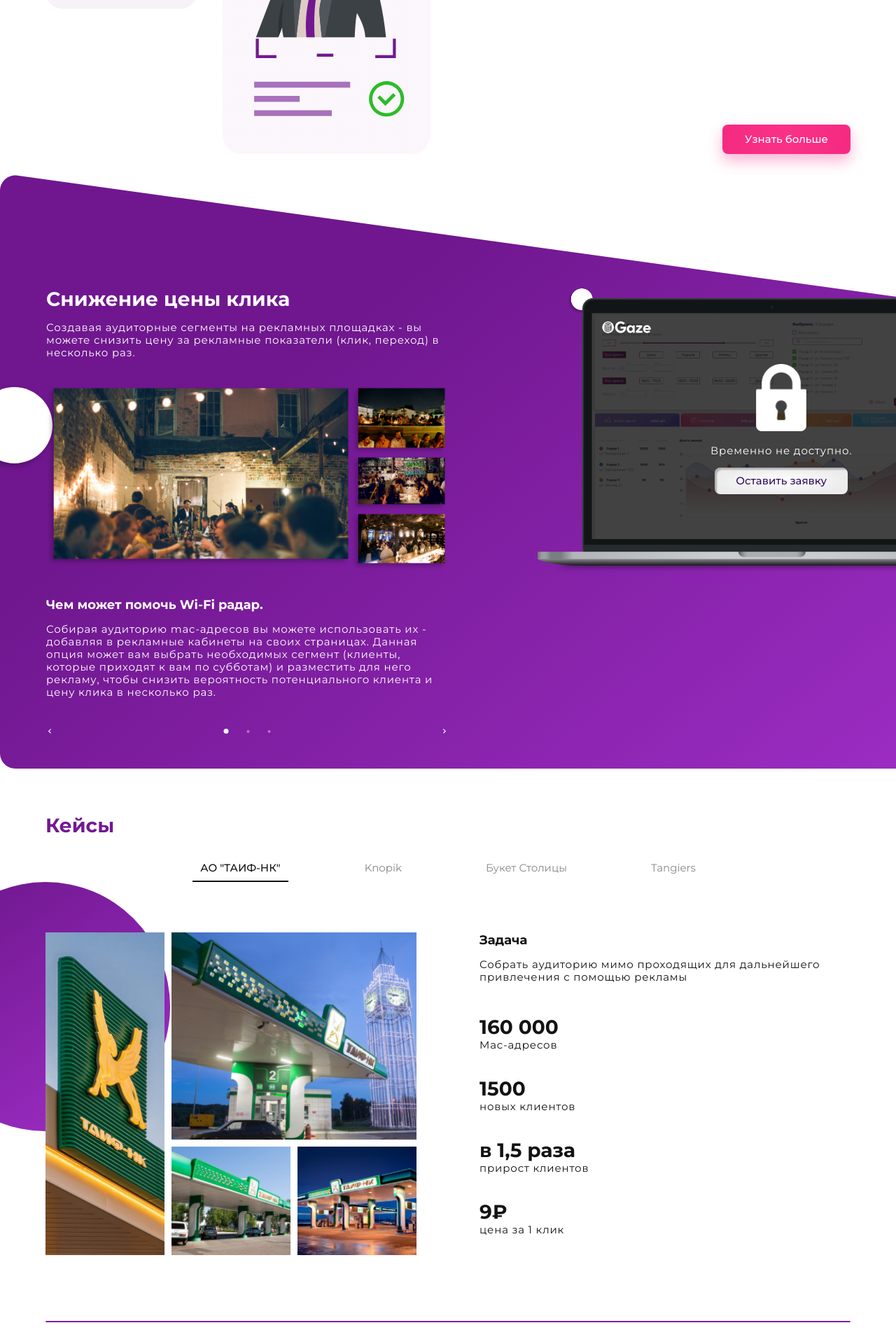
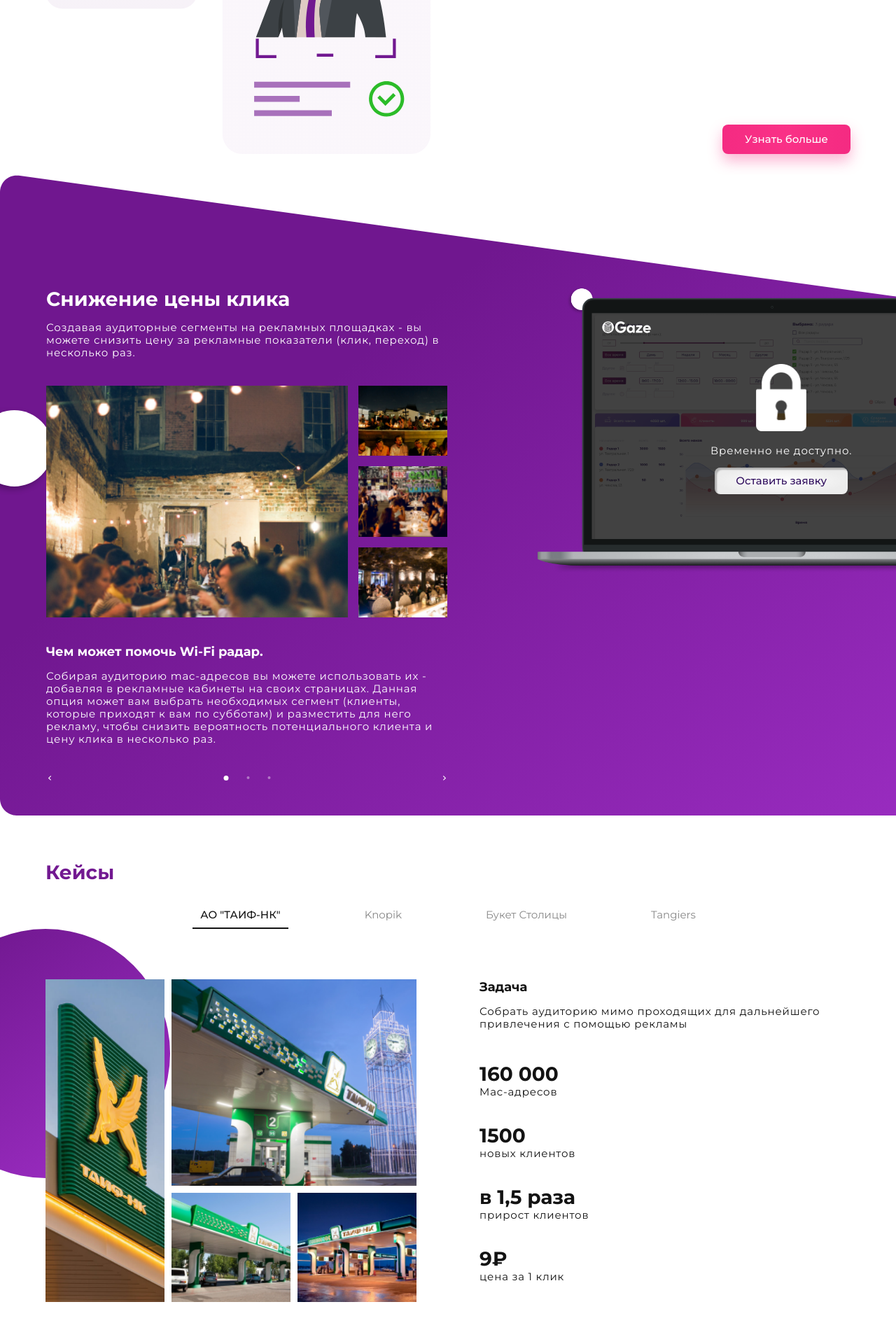
Before and after one commit to kotlyarDG/gaze.github.io, a PHP site: page /radar.html in a window 1280 px wide. Shown: the part 3374-5294 px from the top of the page at 70% size. Run offline with PHP 8.4, Linux system fonts and the light colour scheme.

Commit message:
business slide imgs to grid

```diff
--- a/#source/scss/_business-radar.scss
+++ b/#source/scss/_business-radar.scss
@@ -234,6 +234,23 @@
 		margin: 15px 0 0 0;
 	}
 
+	&__img-wrapper {
+		padding-top: 57.8%;
+		position: relative;
+		margin: 38px 0;
+
+		@media (max-width: $md) {
+			max-width: 100%;
+			align-self: center;
+		}
+
+		@media (max-width: $xs) {
+			max-width: 100%;
+			align-self: center;
+			margin: 15px 0;
+		}
+	}
+
 	&__images {
 		display: flex;
 		margin: 38px 0;
@@ -247,6 +264,41 @@
 			max-width: 100%;
 			align-self: center;
 			margin: 15px 0;
+		}
+
+		&--grid {
+			display: grid;
+			grid-template-columns: 3.4fr 1fr;
+			grid-template-rows: 1fr 1fr 1fr;
+			gap: 15px;
+			position: absolute;
+			top: 0;
+			left: 0;
+			width: 100%;
+			height: 100%;
+			margin: 0;
+			max-width: 100%;
+
+			@media (max-width: $xs) {
+				gap: 10px;
+			}
+		}
+	}
+
+	&__img {
+		position: relative;
+
+		img {
+			position: absolute;
+			top: 0;
+			left: 0;
+			width: 100%;
+			height: 100%;
+			object-fit: cover;
+		}
+
+		&--big {
+			grid-row-start: span 3;
 		}
 	}
 
--- a/#source/scss/_cases-radar.scss
+++ b/#source/scss/_cases-radar.scss
@@ -33,22 +33,14 @@
 		margin: 0 0 35px 0;
 	}
 
-	&__content {
-	}
-
-	&__menu {
-	}
-
 	&__items {
 		padding: 72px 0 0 0;
 		position: relative;
+		min-height: 460px;
 
 		@media (max-width: $xs) {
 			padding: 40px 0 0 0;
 		}
-	}
-
-	&__item {
 	}
 
 	&__ellipse {
--- a/css/style.css
+++ b/css/style.css
@@ -1825,6 +1825,31 @@
   margin: 15px 0 0 0;
 }
 
+.slide-business__img-wrapper {
+  padding-top: 57.8%;
+  position: relative;
+  margin: 38px 0;
+}
+
+@media (max-width: 1199px) {
+  .slide-business__img-wrapper {
+    max-width: 100%;
+    -ms-flex-item-align: center;
+        -ms-grid-row-align: center;
+        align-self: center;
+  }
+}
+
+@media (max-width: 768px) {
+  .slide-business__img-wrapper {
+    max-width: 100%;
+    -ms-flex-item-align: center;
+        -ms-grid-row-align: center;
+        align-self: center;
+    margin: 15px 0;
+  }
+}
+
 .slide-business__images {
   display: -webkit-box;
   display: -ms-flexbox;
@@ -1849,6 +1874,48 @@
         align-self: center;
     margin: 15px 0;
   }
+}
+
+.slide-business__images--grid {
+  display: -ms-grid;
+  display: grid;
+  -ms-grid-columns: 3.4fr 1fr;
+      grid-template-columns: 3.4fr 1fr;
+  -ms-grid-rows: 1fr 1fr 1fr;
+      grid-template-rows: 1fr 1fr 1fr;
+  gap: 15px;
+  position: absolute;
+  top: 0;
+  left: 0;
+  width: 100%;
+  height: 100%;
+  margin: 0;
+  max-width: 100%;
+}
+
+@media (max-width: 768px) {
+  .slide-business__images--grid {
+    gap: 10px;
+  }
+}
+
+.slide-business__img {
+  position: relative;
+}
+
+.slide-business__img img {
+  position: absolute;
+  top: 0;
+  left: 0;
+  width: 100%;
+  height: 100%;
+  -o-object-fit: cover;
+     object-fit: cover;
+}
+
+.slide-business__img--big {
+  -ms-grid-row: span 3;
+      grid-row-start: span 3;
 }
 
 .slide-business__image {
@@ -2060,6 +2127,7 @@
 .cases-radar__items {
   padding: 72px 0 0 0;
   position: relative;
+  min-height: 460px;
 }
 
 @media (max-width: 768px) {
--- a/radar.html
+++ b/radar.html
@@ -186,16 +186,20 @@
 							<p class="slide-business__title">Снижение цены клика</p>
 							<p class="slide-business__text">Создавая аудиторные сегменты на рекламных площадках - вы можете
 								снизить цену за рекламные показатели (клик, переход) в несколько раз.</p>
-							<div class="slide-business__images">
-								<div class="slide-business__big-img"><img src="images/content_img/radar/business/01.png" alt="">
-								</div>
-
-								<div class="slide-business__column-images">
-									<img src="images/content_img/radar/business/02.png" alt="">
-									<img src="images/content_img/radar/business/03.png" alt="">
-									<img src="images/content_img/radar/business/04.png" alt="">
+							<div class="slide-business__img-wrapper">
+								<div class="slide-business__images slide-business__images--grid">
+									<div class="slide-business__img slide-business__img--big">
+										<img src="images/content_img/radar/business/01.png" alt="">
+									</div>
+									<div class="slide-business__img"><img src="images/content_img/radar/business/02.png" alt="">
+									</div>
+									<div class="slide-business__img"><img src="images/content_img/radar/business/03.png" alt="">
+									</div>
+									<div class="slide-business__img"><img src="images/content_img/radar/business/04.png" alt="">
+									</div>
 								</div>
 							</div>
+
 							<p class="slide-business__subtitle">Чем может помочь Wi-Fi радар.</p>
 							<p class="slide-business__text">Собирая аудиторию mac-адресов вы можете использовать их - добавляя
 								в рекламные кабинеты на своих страницах. Данная опция может вам выбрать необходимых сегмент
```
Also changed, not shown: images/content_img/radar/business/01.png, images/content_img/radar/business/02.png, images/content_img/radar/business/03.png, images/content_img/radar/business/04.png.
